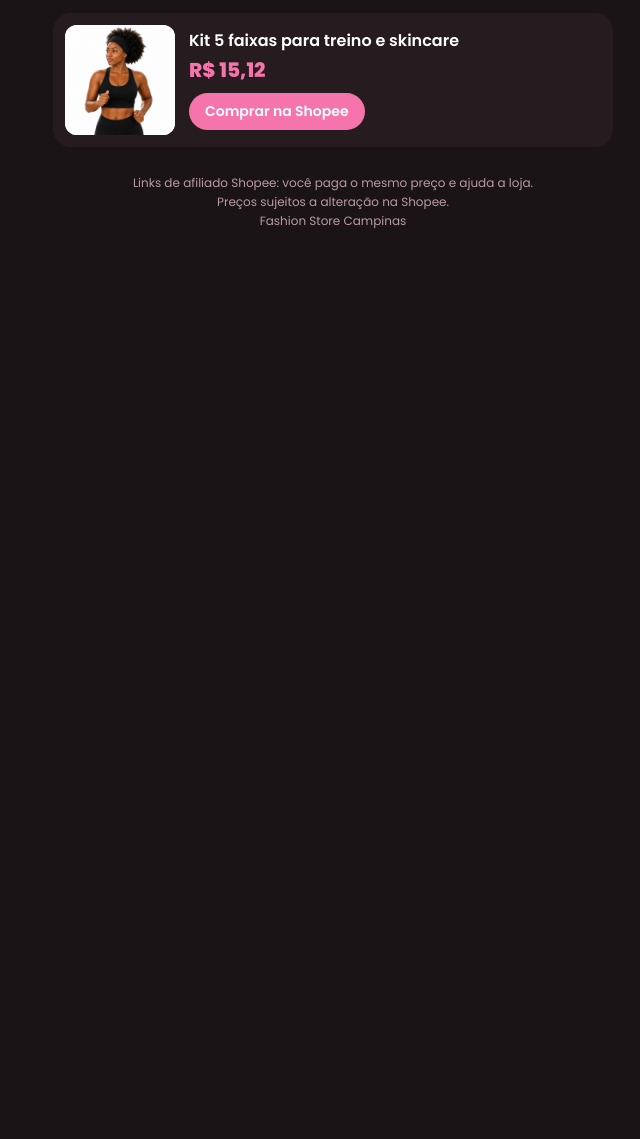
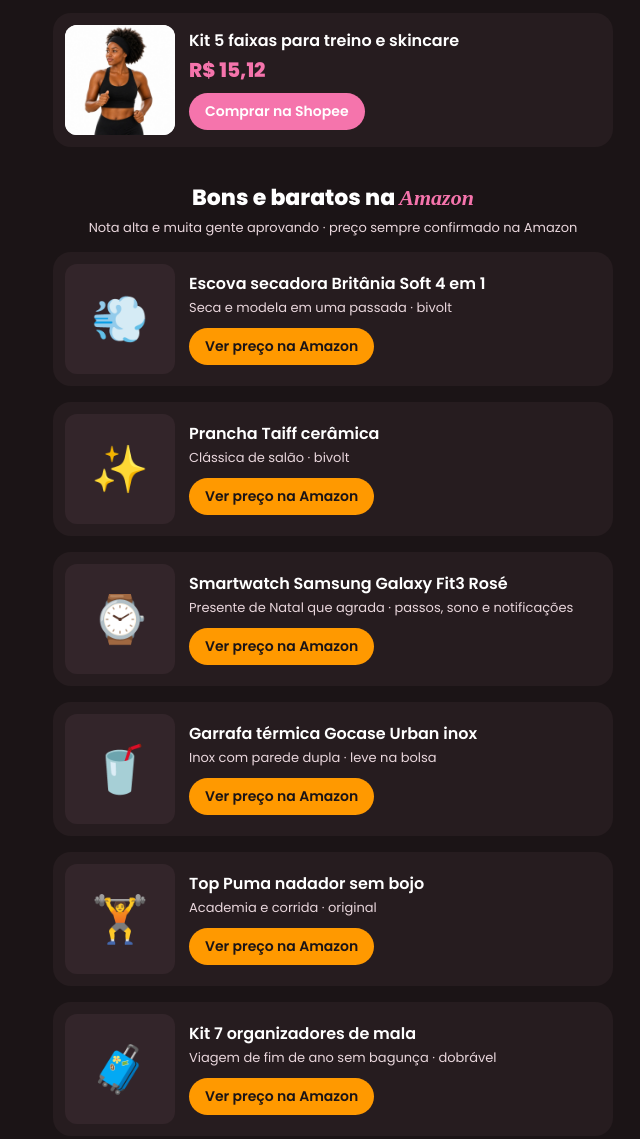
Before and after one commit to fashionstorecampinas/fashionstorecampinas.github.io, a plain HTML site: page index.html in a window 1280 px wide. Shown: the part 1031-2170 px from the top of the page, without its empty margins (307-947 px from the left). Before the commit the page ends 1302 px from the top, so only its background shows below. Drawn offline with Linux system fonts and the light colour scheme; a web font is replaced by a local one.

Commit message:
Vitrine: secao Bons e baratos na Amazon (9 itens)

```diff
--- a/index.html
+++ b/index.html
@@ -19,14 +19,23 @@ header p{color:var(--sub);font-size:14px;margin-top:6px}
 .card h2{font-size:16px;font-weight:600;line-height:1.25}
 .card .preco{color:var(--rosa);font-weight:800;font-size:20px;margin:4px 0 8px}
 .card a{display:inline-block;background:var(--rosa);color:#fff;font-weight:600;font-size:14px;padding:8px 16px;border-radius:24px;text-decoration:none}
+.sec{max-width:560px;margin:34px auto 4px;font-size:22px;font-weight:800;text-align:center}
+.sec em{font-family:'Playfair Display',serif;color:var(--rosa)}
+.sec-sub{text-align:center;color:var(--sub);font-size:13px;margin-bottom:14px}
+.card .ico{width:110px;height:110px;border-radius:12px;background:#33252a;display:grid;place-items:center;font-size:46px;flex-shrink:0}
+.card .tag{color:var(--sub);font-size:13px;margin:4px 0 10px}
+.card a.amz{background:#ff9900;color:#1b1416}
 footer{text-align:center;color:#b99aa4;font-size:12px;margin-top:26px;line-height:1.6}
 </style></head><body>
 <header><img src="logo.png" alt="Fashion Store Campinas">
 <h1>Achadinhos da <em>Fashion</em></h1>
-<p>Seleção da semana · toque em "Comprar" para abrir na Shopee</p>
+<p>Seleção da semana · abre direto na Shopee ou na Amazon</p>
 <a class="wa" href="https://wa.me/5519971298930">Atendimento no WhatsApp</a></header>
 <main class="grid" id="lista"></main>
-<footer>Links de afiliado Shopee: você paga o mesmo preço e ajuda a loja.<br>Preços sujeitos a alteração na Shopee.<br>Fashion Store Campinas</footer>
+<h3 class="sec">Bons e baratos na <em>Amazon</em></h3>
+<p class="sec-sub">Nota alta e muita gente aprovando · preço sempre confirmado na Amazon</p>
+<main class="grid" id="amz"></main>
+<footer>Links de afiliado Shopee e Amazon: você paga o mesmo preço e ajuda a loja.<br>Como Associado da Amazon, ganho com compras qualificadas.<br>Preços sujeitos a alteração na Shopee.<br>Fashion Store Campinas</footer>
 <script>
 const itens=[
 ["Tampa-bumbum para legging","R$ 29,90","tampa.webp","https://s.shopee.com.br/5q9mLxG6Wg"],
@@ -36,4 +45,15 @@ const itens=[
 ["Óculos de sol grande polarizado","R$ 30,65","oculos.webp","https://s.shopee.com.br/9fMUv256R7"],
 ["Kit 5 faixas para treino e skincare","R$ 15,12","faixa.webp","https://s.shopee.com.br/2BGTzIEyux"]];
 document.getElementById('lista').innerHTML=itens.map(([n,p,i,l])=>`<div class="card"><img src="${i}" alt="${n}" loading="lazy"><div><h2>${n}</h2><div class="preco">${p}</div><a href="${l}" target="_blank" rel="noopener">Comprar na Shopee</a></div></div>`).join('');
+const amz=[
+["💨","Escova secadora Britânia Soft 4 em 1","Seca e modela em uma passada · bivolt","https://www.amazon.com.br/dp/B08L6YHZ75?tag=smartcarecamp-20"],
+["✨","Prancha Taiff cerâmica","Clássica de salão · bivolt","https://www.amazon.com.br/dp/B01643LCLW?tag=smartcarecamp-20"],
+["⌚","Smartwatch Samsung Galaxy Fit3 Rosé","Presente de Natal que agrada · passos, sono e notificações","https://www.amazon.com.br/dp/B0CVCF2J9Q?tag=smartcarecamp-20"],
+["🥤","Garrafa térmica Gocase Urban inox","Inox com parede dupla · leve na bolsa","https://www.amazon.com.br/dp/B0CQTRC47J?tag=smartcarecamp-20"],
+["🏋️","Top Puma nadador sem bojo","Academia e corrida · original","https://www.amazon.com.br/dp/B0D54BDKV8?tag=smartcarecamp-20"],
+["🧳","Kit 7 organizadores de mala","Viagem de fim de ano sem bagunça · dobrável","https://www.amazon.com.br/dp/B0FDLG7JNS?tag=smartcarecamp-20"],
+["👜","Kit 3 nécessaires impermeáveis","Praia, viagem e academia","https://www.amazon.com.br/dp/B0FPLRRKNK?tag=smartcarecamp-20"],
+["💍","Porta-joias portátil em couro","Brincos e anéis sem embolar na bolsa","https://www.amazon.com.br/dp/B0DKDQ5PRX?tag=smartcarecamp-20"],
+["🗂","Organizador de gaveta 24 divisórias","Gaveta arrumada em 5 minutos","https://www.amazon.com.br/dp/B07XZW74B8?tag=smartcarecamp-20"]];
+document.getElementById('amz').innerHTML=amz.map(([e,n,t,l])=>`<div class="card"><div class="ico" aria-hidden="true">${e}</div><div><h2>${n}</h2><div class="tag">${t}</div><a class="amz" href="${l}" target="_blank" rel="noopener sponsored nofollow">Ver preço na Amazon</a></div></div>`).join('');
 </script></body></html>
```
